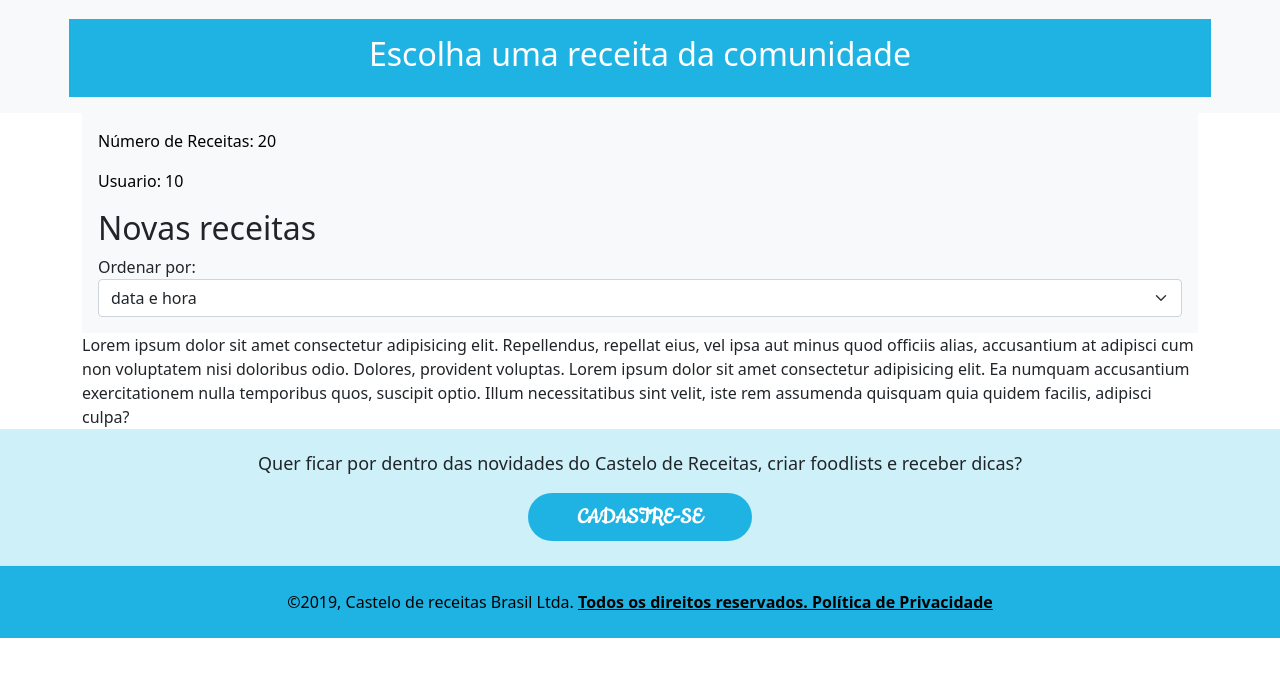
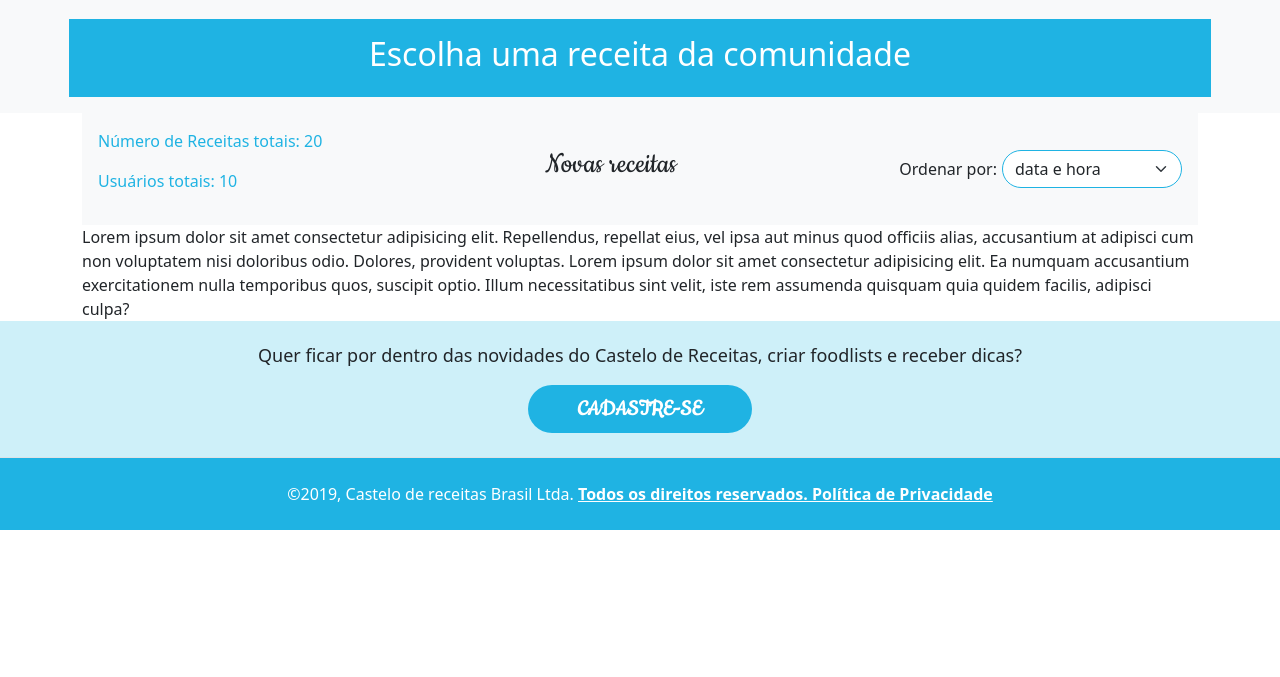
Before and after one commit to klsio22/castelo-de-receitas, a plain HTML site: page src/home.html in a window 1280 px wide. Shown: the part 113-790 px from the top of the page. Drawn offline with nearby package versions, Linux system fonts and the light colour scheme.

Commit message:
Finished header start

```diff
--- a/assets/resources/styles/home/home.scss
+++ b/assets/resources/styles/home/home.scss
@@ -1,8 +1,27 @@
 main {
+  .main-header {
+    display: flex;
+    justify-content: space-between;
+    align-items: center;
+    .numbers-page {
+      color: #1fb3e3;
+    }
 
-  header {
-    .numbers-page {
-      color: rgb(0, 0, 0);
+    .title {
+      font-family: 'Cookie', cursive;
+    }
+
+    .selector {
+      display: flex;
+      align-items: center;
+      .order {
+        width: 65%;
+      }
+
+      .form-select {
+        border: 1px solid #1fb3e3;
+        border-radius: 2.25rem;
+      }
     }
   }
 }
--- a/src/home.html
+++ b/src/home.html
@@ -39,7 +39,6 @@
     <link rel="stylesheet" href="/assets/resources/styles/header/header.css" />
     <link rel="stylesheet" href="/assets/resources/styles/footer/footer.css" />
     <link rel="stylesheet" href="/assets/resources/styles/home/home.css" />
-
   </head>
   <body>
     <header class="p-3 bg-light text-black top-header">
@@ -88,14 +87,14 @@
 
     <main>
       <div class="container">
-        <header class="p-3 bg-light  main-header ">
+        <header class="p-3 bg-light main-header">
           <div class="numbers-page">
             <p class="">
-              <span class="text">Número de Receitas: </span>
+              <span class="text">Número de Receitas totais: </span>
               <span class="quantity-revenue">20</span>
             </p>
             <p class="">
-              <span class="text">Usuario: </span>
+              <span class="text">Usuários totais: </span>
               <span class="quantity-user">10</span>
             </p>
           </div>
@@ -103,12 +102,12 @@
             <h2>Novas receitas</h2>
           </div>
           <div class="selector">
-            <span>Ordenar por:</span>
+            <span class="order">Ordenar por:</span>
             <select class="form-select" aria-label="Default select example">
               <option selected>data e hora</option>
-              <option value="1">One</option>
-              <option value="2">Two</option>
-              <option value="3">Three</option>
+              <option value="1">dificuldade fácil</option>
+              <option value="2">dificuldade média</option>
+              <option value="3">dificuldade difícil</option>
             </select>
           </div>
         </header>
@@ -122,7 +121,7 @@
       </div>
     </main>
 
-    <footer class="text-center ">
+    <footer class="text-center">
       <!-- Section: Social media -->
       <section
         class="d-flex justify-content-center p-4 border-bottom newsletter-container"
@@ -141,7 +140,7 @@
 
       <!-- Copyright -->
       <div class="copywriter text-lg-center p-4">
-        <div class="container text-black">
+        <div class="container text-white">
           ©2019, Castelo de receitas Brasil Ltda.
           <a class="text-reset fw-bold" href="https://mdbootstrap.com/"
             >Todos os direitos reservados. Política de Privacidade</a
```
Also changed, not shown: assets/resources/styles/home/home.css, 1 other file.
